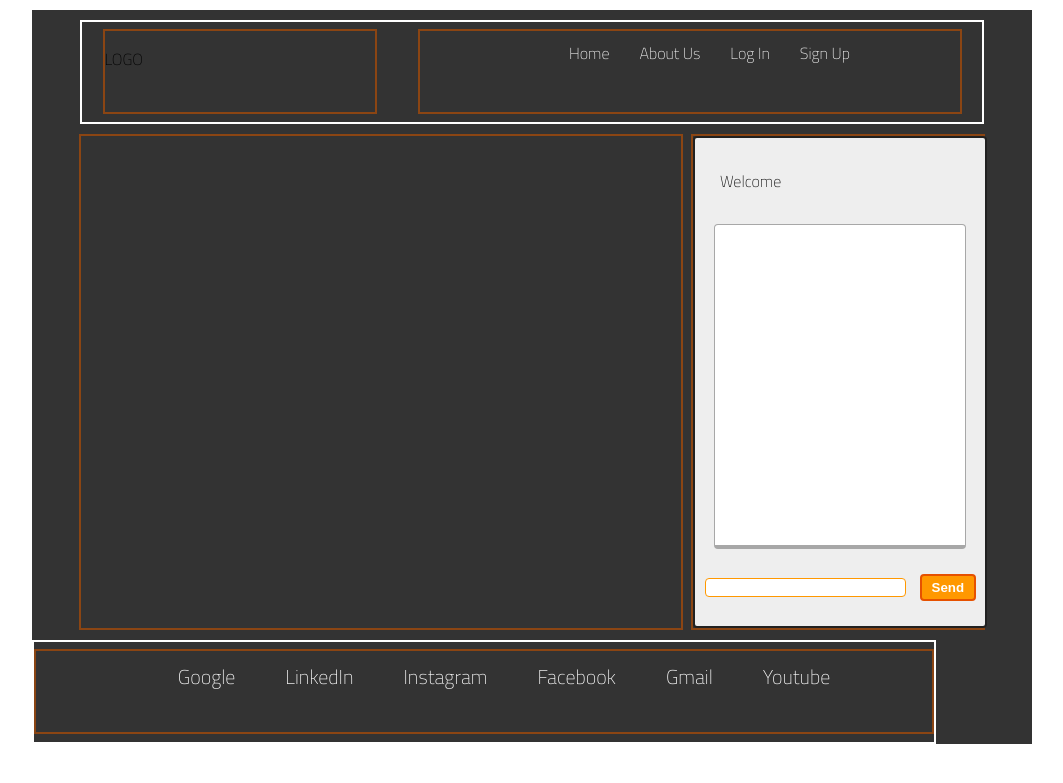
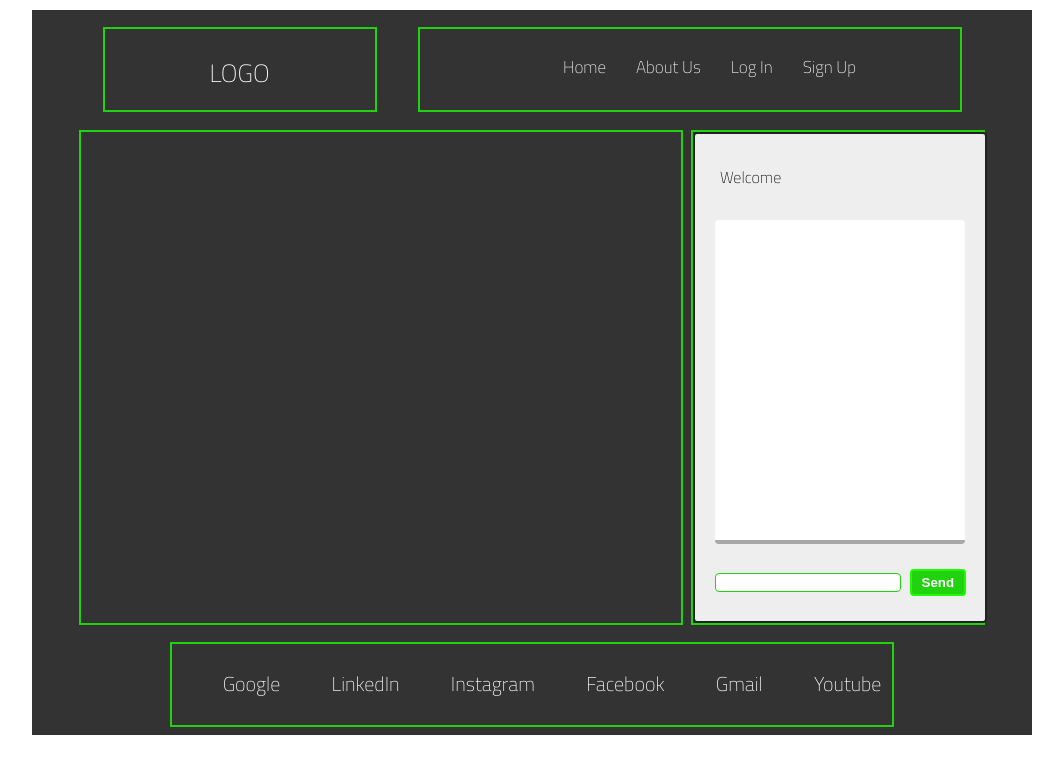
Before and after one commit to GranitDeliu1/WebProject, a PHP site: page / in a window 1280 px wide. Shown: the top 783 px of the page, without its empty margins (108-1171 px from the left). Run offline with PHP 8.4, Linux system fonts and the light colour scheme.

Commit message:
third commit

```diff
--- a/css/style.css
+++ b/css/style.css
@@ -18,23 +18,26 @@ body{
     height: 100px;
     margin: auto;
     margin-top: 10px;
-    border: 2px solid white;
+    /* border: 2px solid white; */
     display: flex;
     justify-content: space-around;
-
 }
 
 #logo{
     width: 30%;
     height: 81%;
-    border: 2px solid saddlebrown;
+    border: 2px solid #22d10f;
     margin-top: 7px;
+    color: white;
+    font-size: 25px;
+    display: flex;
+    justify-content: center;
 }
 
 #list{
     width: 60%;
     height: 81%;
-    border: 2px solid saddlebrown;
+    border: 2px solid #22d10f;
     margin-top: 7px;
 }
 
@@ -43,12 +46,29 @@ ul{
     justify-content: center;
     column-gap: 30px;
     margin-top: 10px;
+    font-size: 17px;
 }
 
 ul a{
     color: white;
     text-decoration: none;
     list-style-type: none;
+    margin-top: 3%;
+    border-bottom: 0px solid white;
+    display: inline-block;
+}
+
+ul a::after{
+    content: '';
+    border-bottom: 2px solid white;
+    display: block;
+    width: 0;
+    height: 2px;
+    transition: width .2s;
+}
+
+ul a:hover::after{
+    width: 100%;
 }
 
 #main-part{
@@ -60,7 +80,7 @@ ul a{
     width: 29%;
     height: auto;
     margin-top: 10px;
-    border: 2px solid saddlebrown;
+    border: 2px solid #22d10f;
     margin-right: 47px;
 }
 
@@ -68,23 +88,24 @@ ul a{
     width: 60%;
     height: auto;
     margin-top: 10px;
-    border: 2px solid saddlebrown;
+    border: 2px solid #22d10f;
     margin-left: 47px;
 }
 
 #footer{
     width: 90%;
     height: 100px;
+    margin: auto;
     margin-top: 10px;
-    border: 2px solid white;
+    /* border: 2px solid white; */
     display: flex;
     justify-content: space-around;
 }
 
 #list2{
-    width: 100%;
+    width: 80%;
     height: 81%;
-    border: 2px solid saddlebrown;
+    border: 2px solid #22d10f;
     margin-top: 7px;
     justify-content: center;
 }
@@ -92,14 +113,15 @@ ul a{
 #ul1{
     font-size: 20px;
     display: flex;
-    column-gap: 50px;
-    justify-content: center;
+    justify-content: space-around;
+
 }
 
 #ul1 a{
     color: white;
     text-decoration: none;
     list-style-type: none;
+    margin-top: 2%;
 }
 
 #wrapper {
@@ -120,7 +142,7 @@ ul a{
     background: #fff;
     height: 300px;
     max-width: 230px;
-    border: 1px solid #a7a7a7;
+    /* border: 1px solid #a7a7a7; */
     overflow: auto;
     border-radius: 4px;
     border-bottom: 4px solid #a7a7a7;
@@ -129,9 +151,9 @@ ul a{
 #usermsg {
     flex: 1;
     border-radius: 4px;
-    border: 1px solid #ff9800;
-    width: 195px;
-    margin-left: 10px;
+    border: 1px solid #22d10f;
+    width: 180px;
+    margin-left: 20px;
 }
 
 #name {
@@ -141,13 +163,13 @@ ul a{
 }
 
 #submitmsg{
-    background: #ff9800;
-    border: 2px solid #e65100;
+    background: #22d10f;
+    border: 2px solid #1cfc03;
     color: white;
     padding: 4px 10px;
     font-weight: bold;
     border-radius: 4px;
-    margin-left: 10px;
+    margin-left: 5px;
 }
 
 #menu{
```
